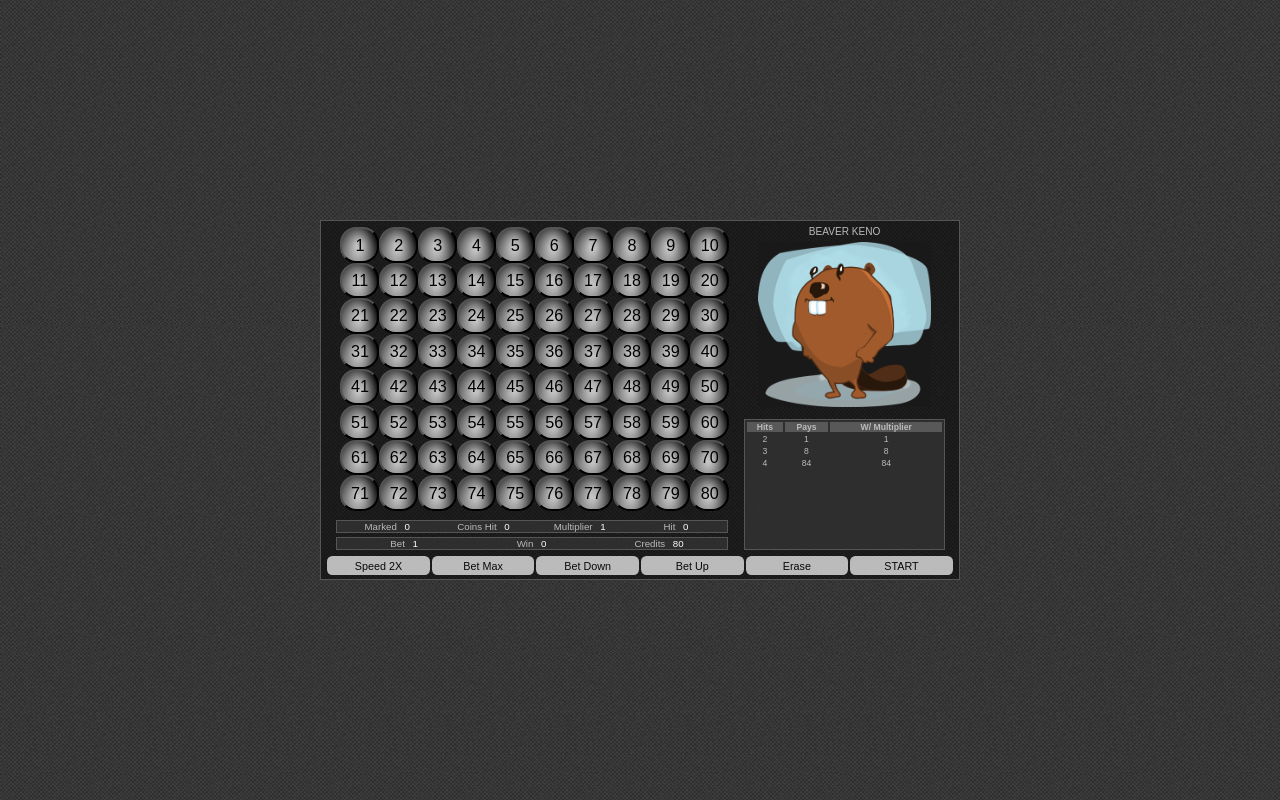
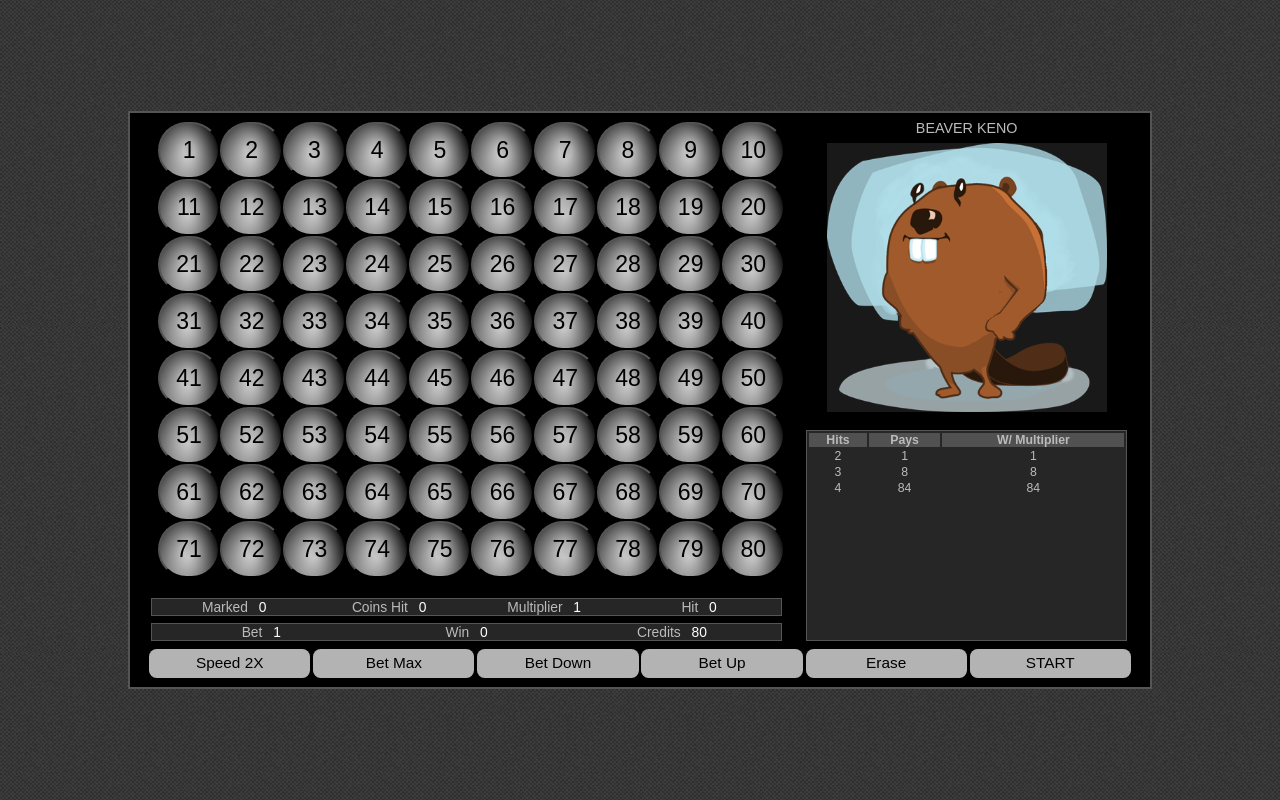
Before and after one commit to nicktouchette/video-keno-app, a plain HTML site: page index.html in a window 1280 px wide. Drawn offline with Linux system fonts and the light colour scheme.

Commit message:
fixed aspect ratio with an image

```diff
--- a/css/style.css
+++ b/css/style.css
@@ -16,6 +16,7 @@ body {
   overflow: hidden;
   font-family: 'Oswald', sans-serif;
   background-color: #111111;
+  color: #bbbbbb;
   background-image: url('../img/background.png');
 }
 
@@ -45,18 +46,31 @@ div#preloaded-images {
   width: 1px;
 }
 
-#container {
-  width: 640px;
-  height: 360px;
-  margin: 0;
-  font-size: .45em;
+.container {
   position: relative;
-  color: #bbbbbb;
-  border: 0.2em solid #555555;
-  background-color: rgba(0,0,0,.5);
+  background-color: red;
+  display: inline-block;
+  max-height: 100%;
+
   top: 50%;
   left: 50%;
   transform: translate(-50%, -50%);
+}
+
+.aspect {
+  max-height: 100%;
+  max-width: 100%;
+  width: 1024px;
+}
+
+.inner {
+  position: absolute;
+  top: 0;
+  left: 0;
+  right: 0;
+  bottom: 0;
+  font-size: 100%;
+  border: 0.2em solid #555555;
 }
 
 .top {
@@ -99,9 +113,9 @@ div#preloaded-images {
                     -o-linear-gradient(230deg, #000000 10%, #ffffff 100%);
   background-image: radial-gradient(50% 80%, rgba(255,255,255,0.50) 20%, rgba(0,0,0,0.49) 100%),
                     linear-gradient(220deg, #000000 10%, #ffffff 100%);
-  -webkit-border-radius: 1em;
-     -moz-border-radius: 1em;
-          border-radius: 1em;
+  -webkit-border-radius: 2em;
+     -moz-border-radius: 2em;
+          border-radius: 2em;
   border-width: 0.13em;
   color: #000000;
   font-size: 1.25em;
@@ -191,8 +205,6 @@ div#preloaded-images {
 
 /*Includes play buttons*/
 .bottom {
-  /*position: absolute;*/
-  /*bottom: 0;*/
   height: auto;
   width: 100%;
 }
@@ -207,7 +219,7 @@ div#preloaded-images {
 
 .bottom > ul > li {
   display: inline-block;
-  width: 9.5em;
+  width: 10.5em;
   font-size: 1.5em;
   opacity: .7;
 
--- a/index.html
+++ b/index.html
@@ -17,7 +17,10 @@
   </div>
   <audio src="sounds/boop_normal.wav" id="boop" preload></audio>
   <audio src="sounds/boop_hit.wav" id="boopHit" preload></audio>
-  <div id="container">
+  <div class='container'>
+    <img class='aspect' src='img/aspect.jpg'/>
+
+    <div class='inner'>
       <div class="top">
         <div class="top-container">
           <main class="viewport">
@@ -77,6 +80,7 @@
         </ul>
       </div>
     </div>
+  </div>
   <script src="js/app.js"></script>
 </body>
 </html>
--- a/js/app.js
+++ b/js/app.js
@@ -11,7 +11,7 @@ $(document).ready(function() {
     numberArray = [],
     boop, boopHit, w, h, fsize;
 
-  var elem = $('#container');
+  var elem = $('.container');
 
   // set of variables will refresh UI when changed
   var vars = {
@@ -387,20 +387,8 @@ $(document).ready(function() {
   });
 
   $(window).resize(function() {
-    elem.hide();
     w = Math.floor(elem.width());
-    h = Math.floor(elem.height());
-
-    // if (window.innerWidth * .5625 < window.innerHeight) {
-    //   elem.width(w = window.innerWidth);
-    //   elem.height(w * .5625);
-    //       fsize = ((w / window.outerWidth) * 1).toString().slice(0,4);
-    //       console.log(w, window.innerWidth, window.outerWidth, fsize);
-    //       elem.css("font-size", fsize + 'em');
-    // } else {
-    //   elem.height(h = window.innerHeight);
-    //   elem.width(h * 1.777778);
-    // }
-    elem.show();
+    console.log(w / window.innerWidth);
+    elem.css("font-size", w / window.innerWidth + 'vw');
   }).resize();
 });
```
Also changed, not shown: img/aspect.jpg (added). Lines whose indentation alone changed are shown as unchanged.
